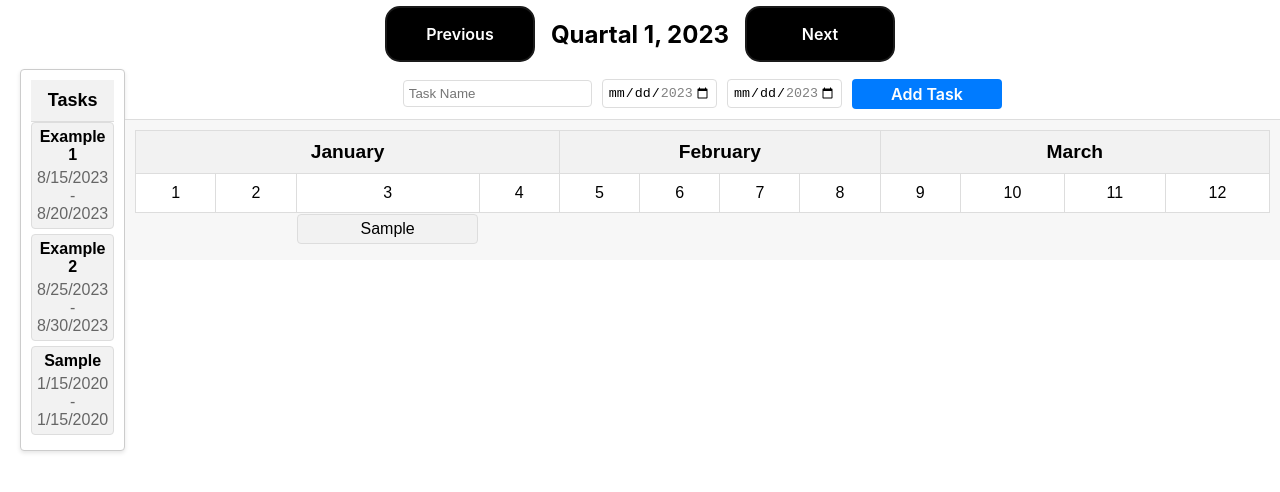
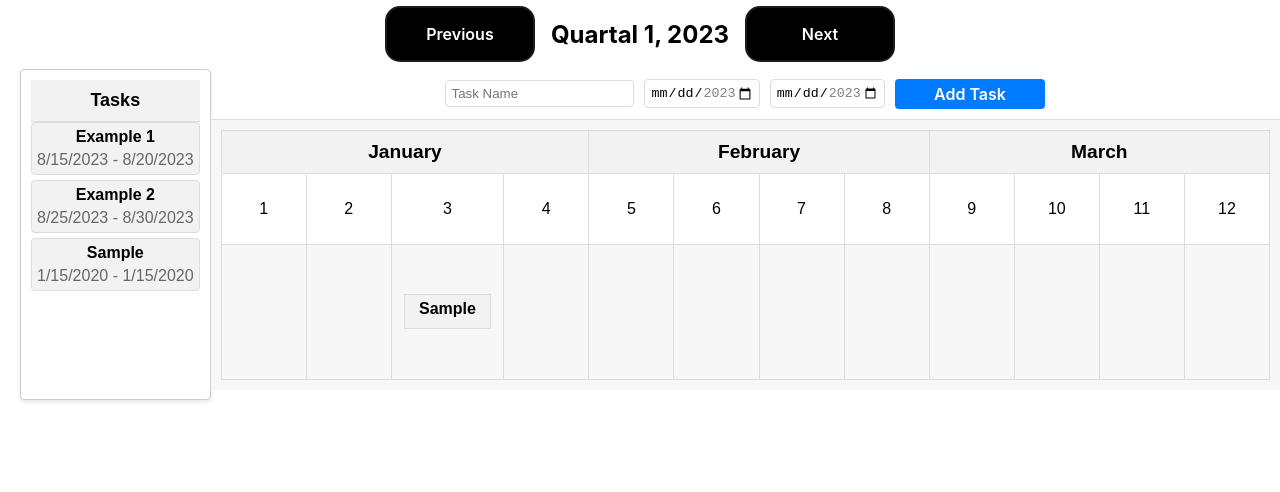
Before and after one commit to TauriRu/kvartalivaade-tabel, a React (Create React App) app: page / in a window 1280 px wide. Both pictures are taken after typing "Sample", "2020-01-15", "2020-01-15" into the empty fields and a click on the button "Add Task". Shown: the top 492 px of the page. Built offline with nearby package versions, Linux system fonts and the light colour scheme.

Commit message:
container height  and text length fix

```diff
--- a/src/components/Calendar/Calendar.css
+++ b/src/components/Calendar/Calendar.css
@@ -1,10 +1,14 @@
 /* Calendar.css */
 .calendarContainer {
-  display: flex;
+  display: grid;
   width: 100%;
   font-family: Arial, sans-serif;
+  grid-template-columns: auto 1fr;
 }
 
+.container{
+  height: 100vh;
+}
 .calendar {
   display: flex;
   flex-direction: column;
@@ -18,6 +22,8 @@
   padding: 10px;
   overflow-x: auto;
   background-color: #f7f7f7;
+  height: 100%;
+  min-height: 250px;
 }
 
 table {
@@ -50,6 +56,8 @@ table {
 
 .week-cell {
   background-color: #fff;
+  width: 50px;
+  height: 50px;
 }
 
 .week-row:nth-child(even) .week-cell {
@@ -135,7 +143,13 @@ table {
   background-color: #0056b3;
 }
 .task-container {
+  display: flex;
   position: relative;
+  flex-direction: column;
+  border: 1px solid #ddd;
+  padding: 5px;
+  margin: 2px;
+  background-color: #f2f2f2;
 }
 
 .task {
@@ -150,6 +164,7 @@ table {
   position: absolute;
   top: 100%;
   left: 0;
+  z-index: 500;
   background-color: #fff;
   border: 1px solid #ddd;
   padding: 5px;
@@ -159,3 +174,15 @@ table {
 .task-container:hover .active {
   display: block;
 }
+.task-row {
+  display: table-row;
+  border: 1px solid #ddd;
+}
+
+.task-cell {
+  display: table-cell;
+  text-align: center;
+  padding: 10px;
+  border: 1px solid #ddd;
+  position: relative;
+}
--- a/src/components/Calendar/Calendar.tsx
+++ b/src/components/Calendar/Calendar.tsx
@@ -53,6 +53,7 @@ const Calendar: React.FC<CalendarProps> = ({ currentQuarter }) => {
     }
   }
 
+  // New task creation
   const [newTaskName, setNewTaskName] = useState('');
   const [newTaskStartDate, setNewTaskStartDate] = useState('');
   const [newTaskEndDate, setNewTaskEndDate] = useState('');
@@ -67,7 +68,6 @@ const Calendar: React.FC<CalendarProps> = ({ currentQuarter }) => {
       startDate: new Date(2023, 7, 25),
       endDate: new Date(2023, 7, 30),
     },
-    // Add more tasks here
   ]);
 
   const handleAddTask = () => {
@@ -155,7 +155,7 @@ const Calendar: React.FC<CalendarProps> = ({ currentQuarter }) => {
                         if (week >= startWeek && week <= endWeek) {
                           return (
                             <div className="task-container" key={task.name}>
-                              <div className="task">{task.name}</div>
+                              <div className="task-name">{task.name.length > 15 ? task.name.substring(0, 15) + '...' : task.name}</div>
                               <div className="active">
                                 <div className="task-name">{task.name}</div>
                                 <div className="task-dates">
@@ -165,12 +165,12 @@ const Calendar: React.FC<CalendarProps> = ({ currentQuarter }) => {
                             </div>
                           );
                         }
+                        return null;
                       })}
                     </td>
                   ))
                 )}
               </tr>
-
             </tbody>
           </table>
 
```
